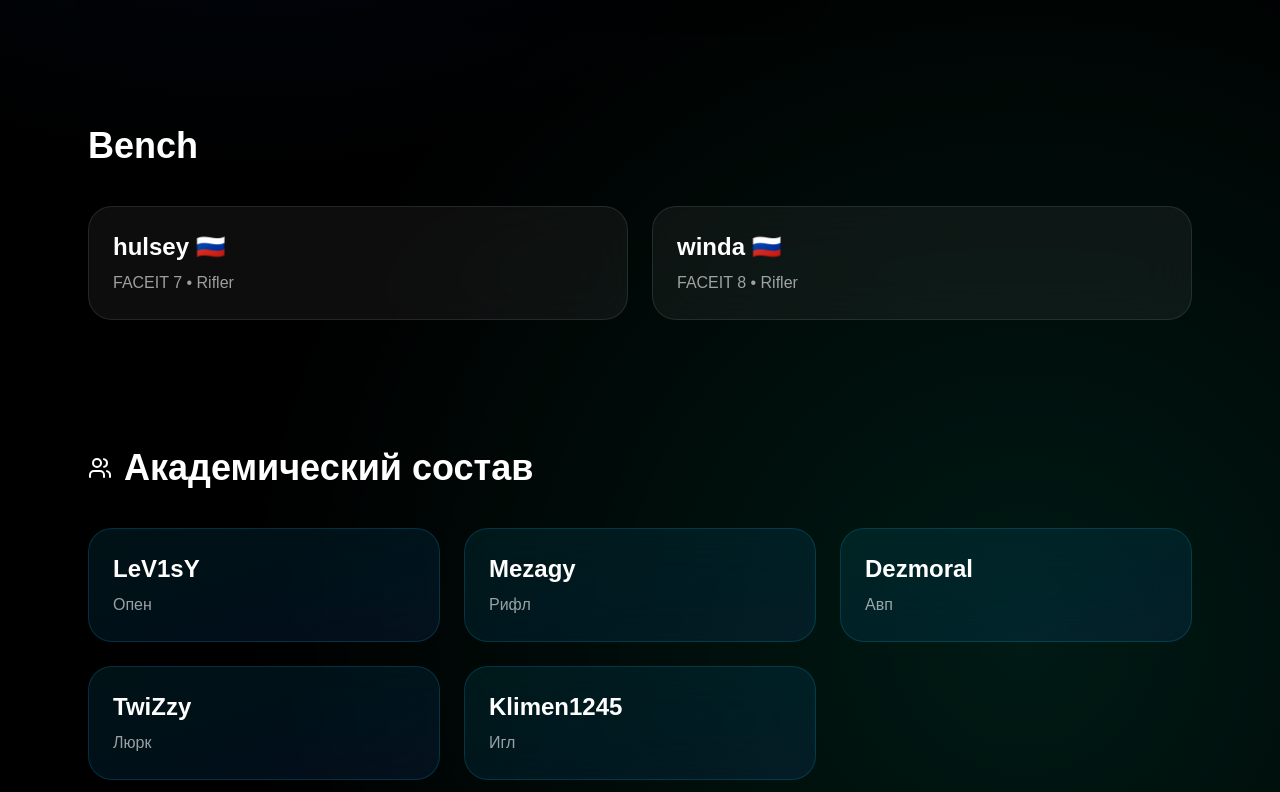
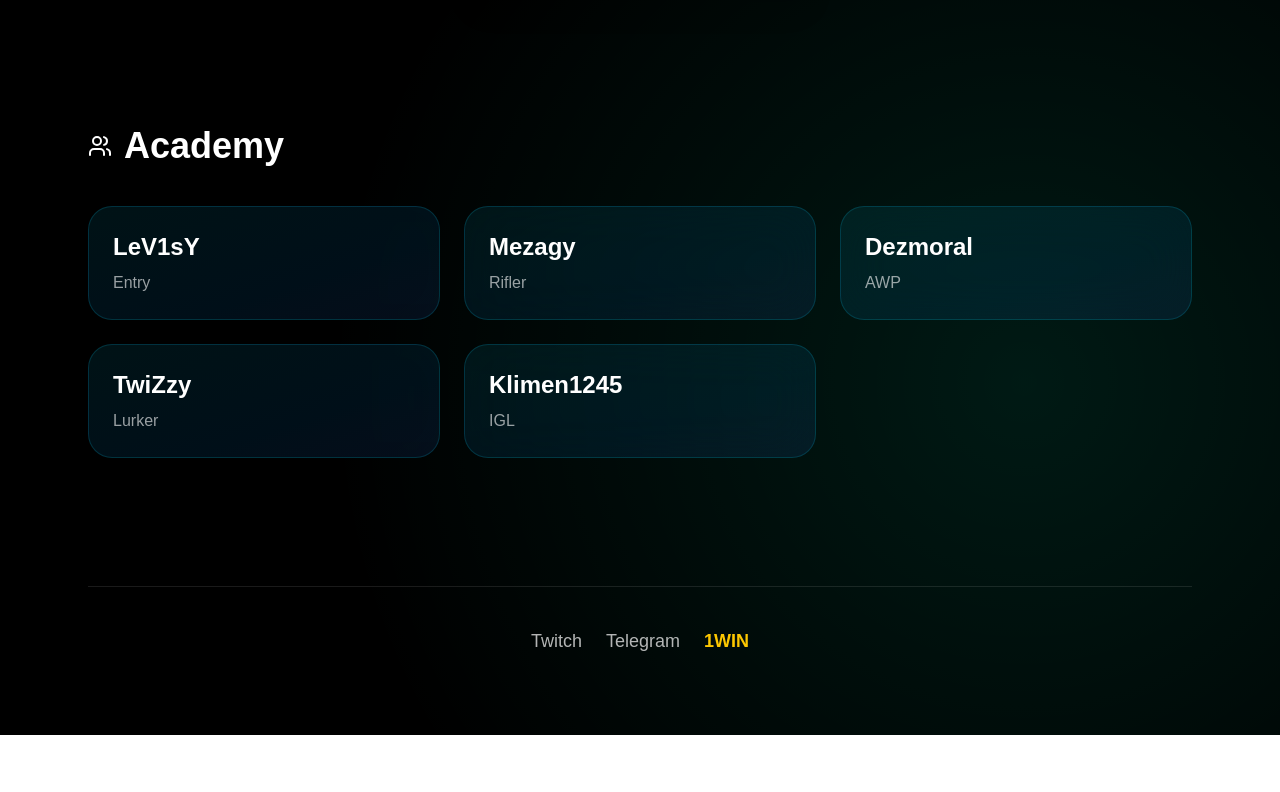
Before and after one commit to Sefs433/site-, a Next.js app: page / in a window 1280 px wide. Shown: the part 1028-1820 px from the top of the page. After the commit the page ends 1763 px from the top, so only its background shows below. Built offline with nearby package versions, Linux system fonts and the light colour scheme.

Commit message:
final premium layout

```diff
--- a/app/page.tsx
+++ b/app/page.tsx
@@ -70,7 +70,7 @@ export default function PremiumTeamSite() {
             1337 <span className="text-blue-500">Team</span>
           </h1>
           <p className="text-lg opacity-70">
-            Competitive CS2 Roster • FACEIT Core
+            Competitive CS2 Roster
           </p>
         </section>
 
@@ -82,7 +82,6 @@ export default function PremiumTeamSite() {
 
           <div className="grid md:grid-cols-2 gap-6">
 
-            {/* RIEM RIO */}
             <div className="rounded-3xl bg-white/5 backdrop-blur-xl border border-white/10 p-8 space-y-6">
               <div className="text-2xl font-bold">
                 RIEM RIO
@@ -90,7 +89,6 @@ export default function PremiumTeamSite() {
               <Countdown targetDate="2026-03-07T18:00:00" />
             </div>
 
-            {/* W StarLadder */}
             <div className="rounded-3xl bg-white/5 backdrop-blur-xl border border-cyan-500/20 p-8 space-y-6">
               <div className="text-2xl font-bold text-cyan-400">
                 W StarLadder
@@ -127,39 +125,19 @@ export default function PremiumTeamSite() {
           </div>
         </section>
 
-        {/* BENCH */}
-        <section className="space-y-10">
-          <h2 className="text-4xl font-bold">Bench</h2>
-
-          <div className="grid md:grid-cols-2 gap-6">
-            {[
-              { nick: "hulsey 🇷🇺", role: "FACEIT 7 • Rifler" },
-              { nick: "winda 🇷🇺", role: "FACEIT 8 • Rifler" },
-            ].map((player) => (
-              <div
-                key={player.nick}
-                className="rounded-3xl bg-white/5 p-6 backdrop-blur-xl border border-white/10"
-              >
-                <div className="text-2xl font-bold">{player.nick}</div>
-                <div className="opacity-60 mt-2">{player.role}</div>
-              </div>
-            ))}
-          </div>
-        </section>
-
         {/* ACADEMY */}
         <section className="space-y-10">
           <h2 className="text-4xl font-bold flex items-center gap-3">
-            <Users /> Академический состав
+            <Users /> Academy
           </h2>
 
           <div className="grid md:grid-cols-3 gap-6">
             {[
-              { nick: "LeV1sY", role: "Опен" },
-              { nick: "Mezagy", role: "Рифл" },
-              { nick: "Dezmoral", role: "Авп" },
-              { nick: "TwiZzy", role: "Люрк" },
-              { nick: "Klimen1245", role: "Игл" },
+              { nick: "LeV1sY", role: "Entry" },
+              { nick: "Mezagy", role: "Rifler" },
+              { nick: "Dezmoral", role: "AWP" },
+              { nick: "TwiZzy", role: "Lurker" },
+              { nick: "Klimen1245", role: "IGL" },
             ].map((player) => (
               <div
                 key={player.nick}
```
